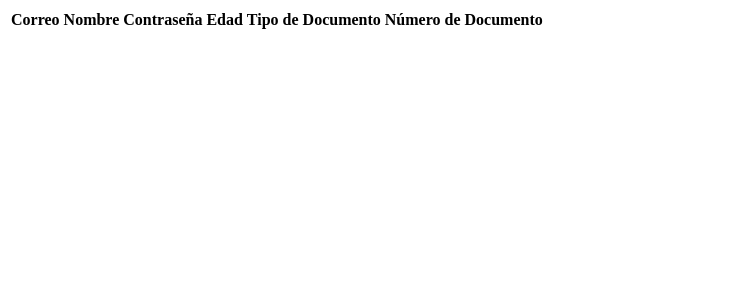
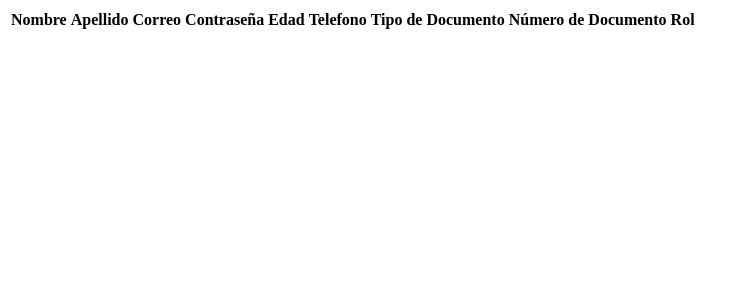
Before and after one commit to Dszt/PectraDjango, a PHP site: page /mostrar.php in a window 1280 px wide. Shown: the top 300 px of the page, without its empty margins (0-747 px from the left). Run offline with PHP 8.4, Linux system fonts and the light colour scheme; data that the repository does not hold is empty.

Commit message:
se agrega el campo de rol

```diff
--- a/conexion.php
+++ b/conexion.php
@@ -4,7 +4,7 @@ function conn() //creamos una función que tenga los datos de la conexión
     $hostname = "localhost";
     $usuariodb ="root";
     $passwordddb = "";
-    $dbname="adso";
+    $dbname="pectra";
 
     $conectar = mysqli_connect($hostname, $usuariodb, $passwordddb, $dbname);
     return $conectar;
--- a/mostrar.php
+++ b/mostrar.php
@@ -4,17 +4,20 @@ include('conexion.php');
 
 <html>
 <head>
-    <title>Mostrar</title>
+    <title>Mostrando datos ingresados</title>
 </head>
 <body>
     <table>
         <tr>
+            <th>Nombre</th>
+            <th>Apellido</th>
             <th>Correo</th>
-            <th>Nombre</th>
             <th>Contraseña</th>
             <th>Edad</th>
+            <th>Telefono</th>
             <th>Tipo de Documento</th>
             <th>Número de Documento</th>
+            <th>Rol</th>
         </tr>
 
 <?php
@@ -25,12 +28,14 @@ while($mostrar = mysqli_fetch_array($result))
 {
 ?>
 <tr>
+    <td><?php echo $mostrar ['nombre'] ?></td>
+    <td><?php echo $mostrar ['apellido'] ?></td>
     <td><?php echo $mostrar ['correo'] ?></td>
-    <td><?php echo $mostrar ['nombre'] ?></td>
     <td><?php echo $mostrar ['contrasena'] ?></td>
     <td><?php echo $mostrar ['edad'] ?></td>
     <td><?php echo $mostrar ['tipo_documento'] ?></td>
     <td><?php echo $mostrar ['numero_documento'] ?></td>
+    <td><?php echo $mostrar ['rol'] ?></td>
 </tr>
 <?php
 }
--- a/registro.php
+++ b/registro.php
@@ -10,10 +10,11 @@ $edad = $_POST['edad'];
 $telefono = $_POST['telefono'];
 $tipo_documento = $_POST['tipo_documento'];
 $numero_documento = $_POST['numero_documento'];
+$rol = $_POST['rol'];
 
 $conectar = conn();
-$sql = "INSERT INTO usuarios (nombre, apellido, correo, contrasena, edad, telefono, tipo_documento,numero_documento)
-VALUES('$nombre','$apellido','$correo', '$contrasena','$edad', '$telefono', '$tipo_documento','$numero_documento')";
+$sql = "INSERT INTO usuarios (nombre, apellido, correo, contrasena, edad, telefono, tipo_documento,numero_documento,rol)
+VALUES('$nombre','$apellido','$correo', '$contrasena','$edad', '$telefono', '$tipo_documento','$numero_documento','$rol')";
 
 $resul = mysqli_query($conectar, $sql) or trigger_error(" query failed SQL-ERROR: ".mysqli_error($conectar), E_USER_ERROR);
 echo"$sql";
```
Also changed, not shown: index.html (+7 -2 lines).
